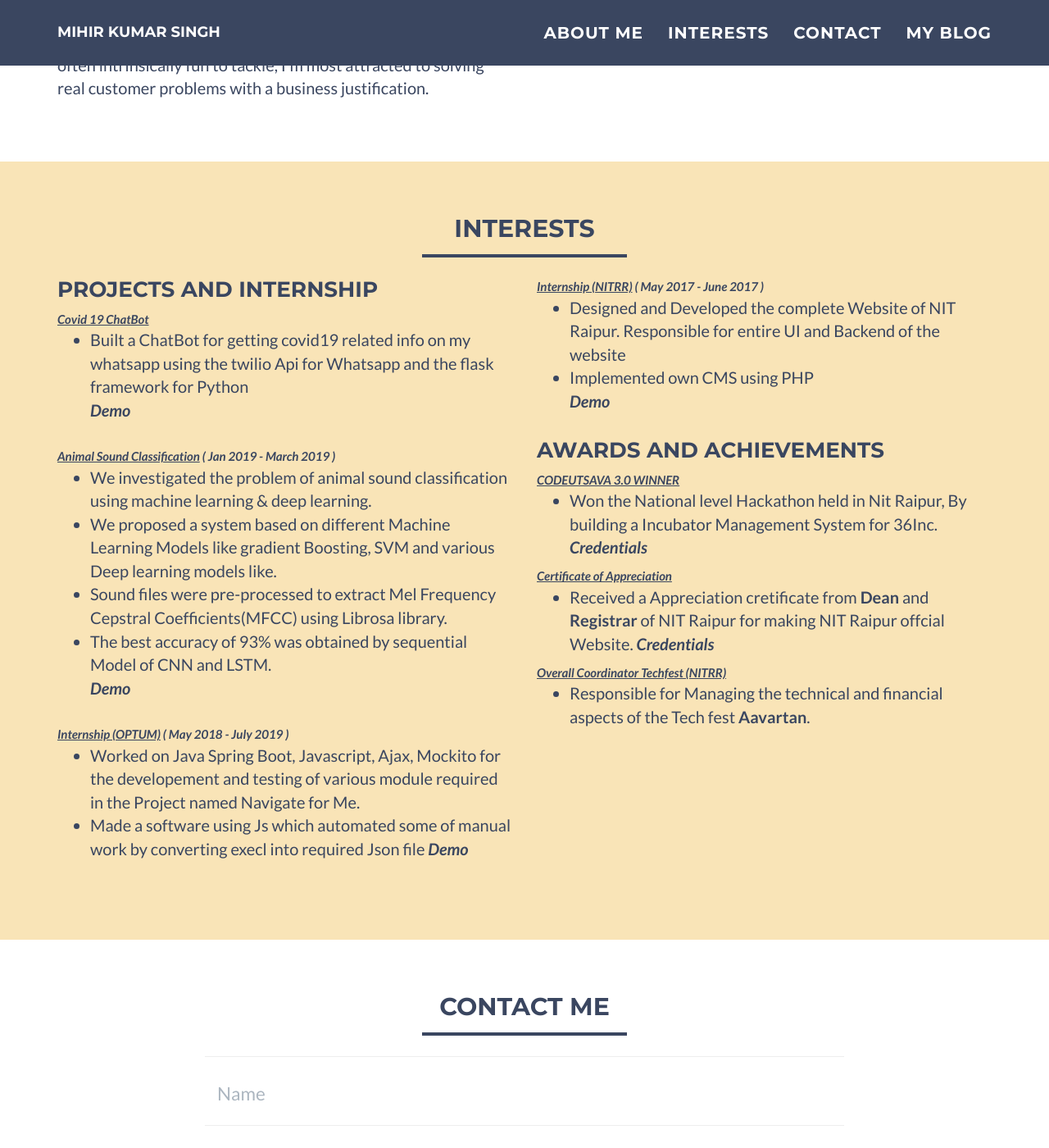
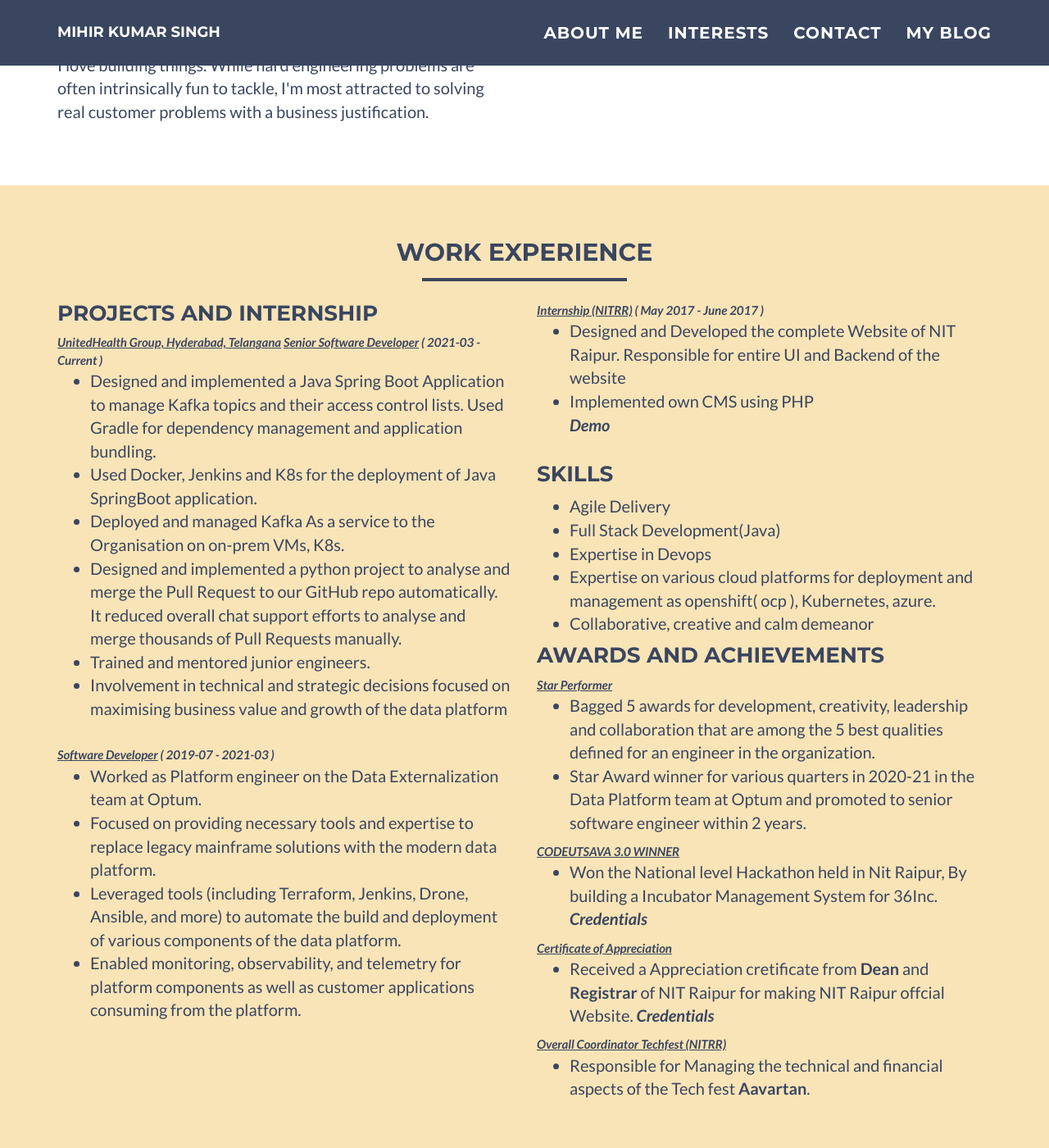
Before and after one commit to Mihirkumarsingh/portfolio, a Jekyll site: the page built from index.html, in a window 1280 px wide and 1400 px high, scrolled down 805 px. Shown: the whole window at 82% size. Built offline with Jekyll 4.4.1, drawn with Linux system fonts in a browser that asks for light colours; some of the changed text lies outside the part shown.

Commit message:
updated the portfolio

```diff
--- a/_includes/about_me.html
+++ b/_includes/about_me.html
@@ -9,8 +9,10 @@
     <div class="row">
       <div class="col-sm-6">
         <p>
-            I am currently working as a software engineer in Optum. While I'm a full-stack
-            developer, my interest also lies in building games ,working on Js frameworks, Automation and Data Structure & Algorithm.
+          I am a versatile Software Developer with 3+ years of professional experience in programming and technical
+          development.
+          Self-directed leader with expertise in development of backend microservices and Devops.
+          Talented at cultivating collaborative and supportive team environments.
         </p>
         <p>
           I love building things.
--- a/_includes/interests.html
+++ b/_includes/interests.html
@@ -2,55 +2,82 @@
    <div class="container">
       <div class="row">
          <div class="col-lg-12 text-center">
-            <h2>Interests</h2>
+            <h2>Work Experience</h2>
             <hr />
          </div>
       </div>
       <div class="row">
          <div class="col-sm-6">
             <h3 style="margin-top:0">Projects and Internship</h3>
-            <b><i><u>Covid 19 ChatBot</u></i></b>
+            <b><i><u>UnitedHealth Group, Hyderabad, Telangana</u></i></b>
+            <b><i><u>Senior Software Developer</u> ( 2021-03 - Current )</i></b>
             <ul>
-               <li>Built a ChatBot for getting covid19 related info on my whatsapp using the twilio Api for Whatsapp and the flask framework for Python </li>
-               <b><i><a style="color:#3a4660;" href = "https://www.linkedin.com/posts/mihir-kumar-singh-a2a456130_chatbot-covid19-whatsapp-activity-6654550049273548801-V2mg">Demo</a></i></b>
+               <li>Designed and implemented a Java Spring Boot Application to manage Kafka topics and their access
+                  control lists. Used Gradle for dependency management and application bundling.</li>
+               <li>Used Docker, Jenkins and K8s for the deployment of Java SpringBoot application.</li>
+               <li>Deployed and managed Kafka As a service to the Organisation on on-prem VMs, K8s.</li>
+               <li>Designed and implemented a python project to analyse and merge the Pull Request to our
+                  GitHub repo automatically. It reduced overall chat support efforts to analyse and merge
+                  thousands of Pull Requests manually.</li>
+               <li>Trained and mentored junior engineers.</li>
+               <li>Involvement in technical and strategic decisions focused on maximising business value and
+                  growth of the data platform</li>
             </ul>
             <br>
-            <b><i><u>Animal Sound Classification</u> ( Jan 2019 - March 2019 )</i></b>
+            <b><i><u>Software Developer</u> ( 2019-07 - 2021-03 )</i></b>
             <ul>
-               <li>We investigated the problem of animal sound classification using machine learning & deep learning.
-               <li>We proposed a system based on different Machine Learning Models like gradient Boosting, SVM and various Deep learning models like.
-               <li>Sound files were pre-processed to extract Mel Frequency Cepstral Coefficients(MFCC) using Librosa library.
-               <li>The best accuracy of 93% was obtained by sequential Model of CNN and LSTM.</li>
-               <b><i><a style="color:#3a4660;" href = "https://www.linkedin.com/posts/mihir-kumar-singh-a2a456130_librosa-education-training-activity-6580527949878005760-55Me">Demo</a></i></b>
+               <li>Worked as Platform engineer on the Data Externalization team at Optum.</li>
+               <li>Focused on providing necessary tools and expertise to replace legacy mainframe solutions
+                  with the modern data platform.</li>
+               <li>Leveraged tools (including Terraform, Jenkins, Drone, Ansible, and more) to automate the
+                  build and deployment of various components of the data platform.</li>
+               <li>Enabled monitoring, observability, and telemetry for platform components as well as
+                  customer applications consuming from the platform.</li>
             </ul>
             <br>
-            <b><i><u>Internship (OPTUM)</u> ( May 2018 - July 2019 )</i></b>
-            <ul>
-               <li>Worked on Java Spring Boot, Javascript, Ajax, Mockito for the developement and testing of various module required in the Project named Navigate for Me.</li>
-               <li>Made a software using Js which automated some of manual work by converting execl into required Json file  <b><i><a style="color:#3a4660;" href="https://www.linkedin.com/posts/mihir-kumar-singh-a2a456130_javascript-json-array-activity-6544072694537773056-ro5t">Demo</a></i></b></li>
-            </ul>
-            <br>
-
          </div>
          <div class="col-sm-6">
             <b><i><u>Internship (NITRR)</u> ( May 2017 - June 2017 )</i></b>
             <ul>
-              <li>Designed and Developed the complete Website of NIT Raipur. Responsible for entire UI and Backend of the website</li>
+               <li>Designed and Developed the complete Website of NIT Raipur. Responsible for entire UI and Backend of
+                  the website</li>
                <li> Implemented own CMS using PHP</li>
-              <b><i><a style="color:#3a4660;" href = "www.nitrr.ac.in">Demo</i></a></b>
+               <b><i><a style="color:#3a4660;" href="www.nitrr.ac.in">Demo</i></a></b>
             </ul>
             <br>
+            <h3 style="margin-top:0">Skills</h3>
+            <ul>
+               <li>Agile Delivery</li>
+               <li>Full Stack Development(Java)</li>
+               <li>Expertise in Devops</li>
+               <li>Expertise on various cloud platforms for deployment and management as openshift( ocp ), Kubernetes,
+                  azure.</li>
+               <li>Collaborative, creative and calm demeanor</li>
+            </ul>
             <h3 style="margin-top:0">Awards and Achievements</h3>
+            <b><i><u>Star Performer</u></i></b>
+            <ul>
+               <li>Bagged 5 awards for development, creativity, leadership and collaboration that are among the 5 best
+                  qualities defined for an engineer in the organization.</li>
+               <li>Star Award winner for various quarters in 2020-21 in the Data Platform team at Optum and promoted to
+                  senior software engineer within 2 years.</li>
+            </ul>
             <b><i><u>CODEUTSAVA 3.0 WINNER</u></i></b>
             <ul>
                <li>
-                  Won the National level Hackathon held in Nit Raipur, By building a Incubator Management System for 36Inc.<b><i><a style="color:#3a4660;" href = "https://drive.google.com/file/d/15mfDVZXmDwOGhAZG90zBE_S_g7bwxCml/view?usp=drivesdk"> Credentials</i></a></b>
+                  Won the National level Hackathon held in Nit Raipur, By building a Incubator Management System for
+                  36Inc.<b><i><a style="color:#3a4660;"
+                           href="https://drive.google.com/file/d/15mfDVZXmDwOGhAZG90zBE_S_g7bwxCml/view?usp=drivesdk">
+                           Credentials</i></a></b>
                </li>
             </ul>
             <b><i><u>Certificate of Appreciation</u></i></b>
             <ul>
                <li>
-                  Received a Appreciation cretificate from <b>Dean</b> and <b>Registrar</b> of NIT Raipur for making NIT Raipur offcial Website.<b><i><a style="color:#3a4660;" href = "https://drive.google.com/file/d/0B8TfxxdcwejydldEaEtTYTdWelE/view"> Credentials</i></a></b>
+                  Received a Appreciation cretificate from <b>Dean</b> and <b>Registrar</b> of NIT Raipur for making NIT
+                  Raipur offcial Website.<b><i><a style="color:#3a4660;"
+                           href="https://drive.google.com/file/d/0B8TfxxdcwejydldEaEtTYTdWelE/view">
+                           Credentials</i></a></b>
                </li>
             </ul>
             <b><i><u>Overall Coordinator Techfest (NITRR)</u></i></b>
```
Also changed, not shown: 3 other files. Lines whose indentation alone changed are shown as unchanged.
